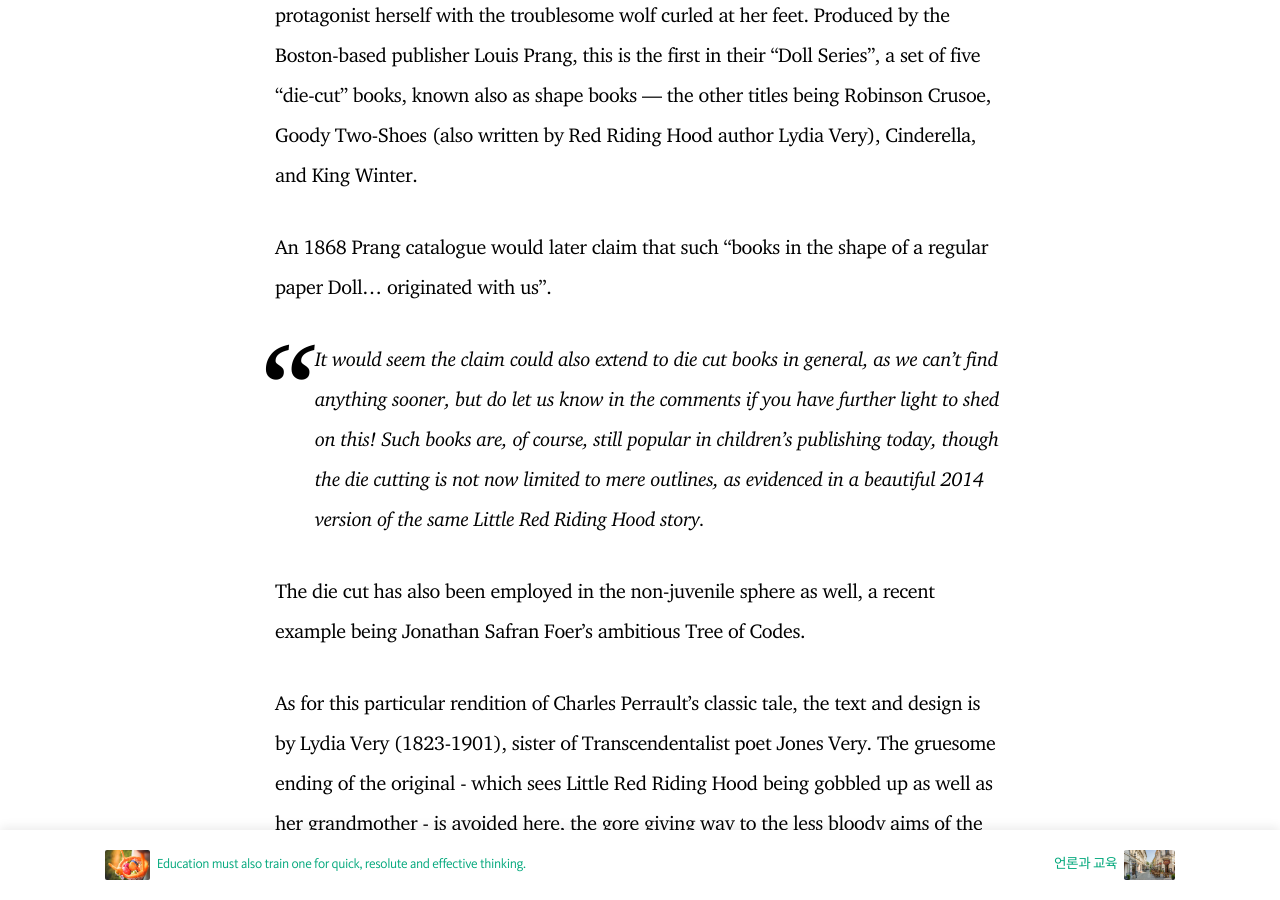
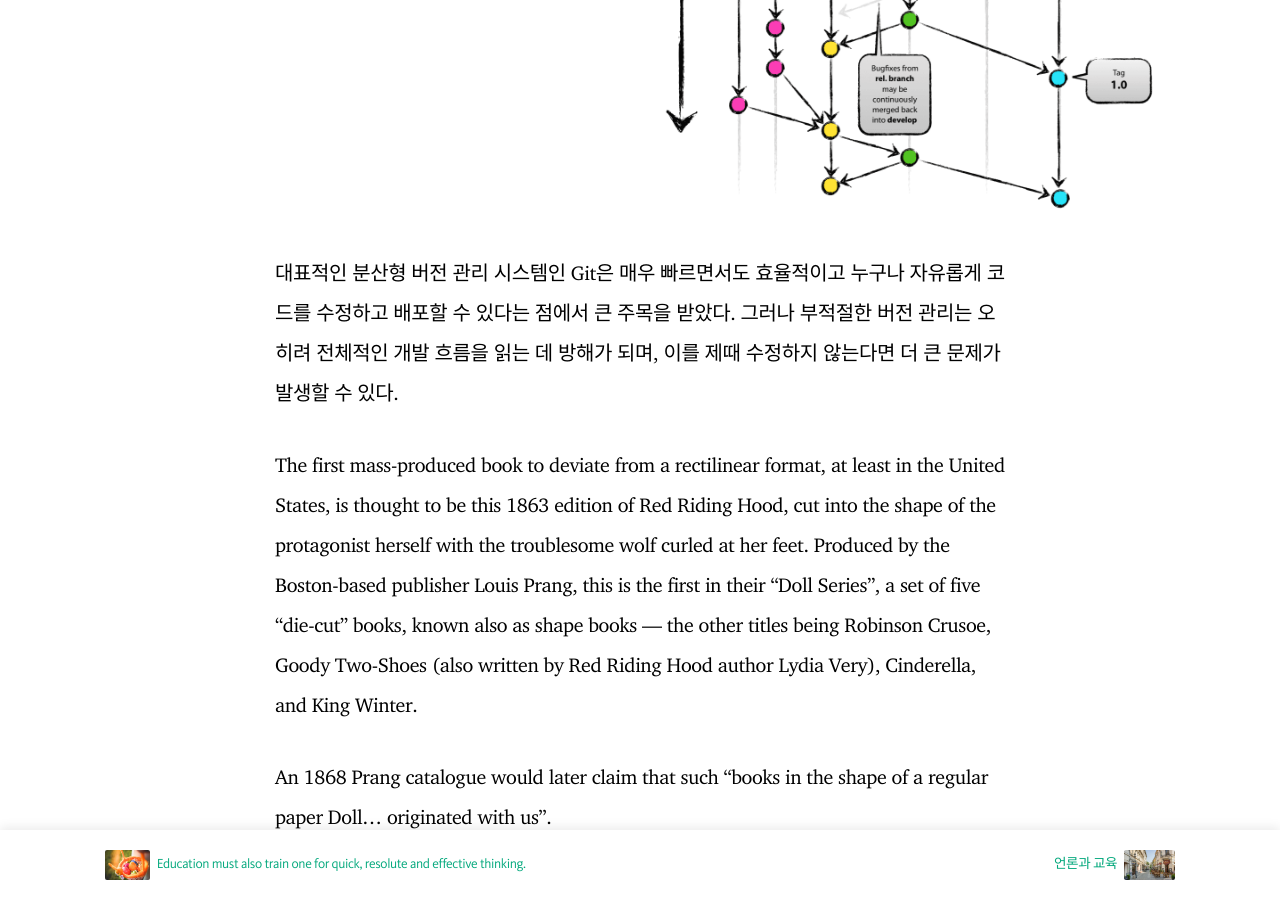
Before and after one commit to leehydn/ko_devlog, a Jekyll site: the page built from _posts/2019-02-02-first-mass-produced.md, in a window 1280 px wide and 900 px high, scrolled down 576 px. Built offline with Jekyll 4.4.1, drawn with Linux system fonts in a browser that asks for light colours; nearby versions of some CDN libraries; comment, search, counter and statistics services are not loaded.

Commit message:
automatic commit on 2020-07-08 22:17:01

```diff
--- a/_posts/2019-02-02-first-mass-produced.md
+++ b/_posts/2019-02-02-first-mass-produced.md
@@ -3,9 +3,11 @@ layout: post
 title:  "효율적인 Git 브랜치 관리법"
 author: hyeon
 categories: [ Git ]
-image: assets/images/17.jpg
+image: assets/images/gitmodel.png
 tags: [featured]
 ---
+대표적인 분산형 버전 관리 시스템인 Git은 매우 빠르면서도 효율적이고 누구나 자유롭게 코드를 수정하고 배포할 수 있다는 점에서 큰 주목을 받았다. 그러나 부적절한 버전 관리는 오히려 전체적인 개발 흐름을 읽는 데 방해가 되며, 이를 제때 수정하지 않는다면 더 큰 문제가 발생할 수 있다.
+
 The first mass-produced book to deviate from a rectilinear format, at least in the United States, is thought to be this 1863 edition of Red Riding Hood, cut into the shape of the protagonist herself with the troublesome wolf curled at her feet. Produced by the Boston-based publisher Louis Prang, this is the first in their “Doll Series”, a set of five “die-cut” books, known also as shape books — the other titles being Robinson Crusoe, Goody Two-Shoes (also written by Red Riding Hood author Lydia Very), Cinderella, and King Winter.
 
 An 1868 Prang catalogue would later claim that such “books in the shape of a regular paper Doll... originated with us”.
--- a/_posts/2020-07-08-corona.markdown
+++ b/_posts/2020-06-29-corona.markdown
@@ -1,9 +1,9 @@
 ---
 layout: post
-title:  "코로나바이러스감염증-19와 배달 시장 성장"
+title:  "코로나-19와 배달 시장 성장"
 categories: [ Column ]
 author: hyeon
-image: assets/images/13.jpg
+image: assets/images/cjava.jpg
 ---
 [comment]: # (코로나바이러스감염증-19는 우리가 생각지도 못한 여러 분야에서 큰 영향력을 떨치고 있다. )
 
--- a/_posts/2020-07-01-git-at-work.markdown
+++ b/_posts/2020-07-01-git-at-work.markdown
@@ -6,7 +6,7 @@ author: hyeon
 image: assets/images/alphameme.jpg
 tags: [ featured ]
 ---
-> The title of this page is a spoof on ["Cells at Work!"](https://en.wikipedia.org/wiki/Cells_at_Work!).
+> 본 페이지의 제목은 ["일하는 세포"](https://ko.wikipedia.org/wiki/일하는_세포)의 패러디입니다.
 
 Commit messages on Git is extremely important, especially if the project gets bigger. It helps you figure out the changes made to the file, without asking your colleagues in detail. However, writing commit messages is sometimes very annoying. If you are running a project on your own, and if you know what's going on in your project, maybe specific comments are not needed. If you don't want to write brief commit messages in the project that nobody might see, let's throw it away!
 
```
Also changed, not shown: assets/images/cjava.jpg (added), assets/images/gitmodel.png (added).
